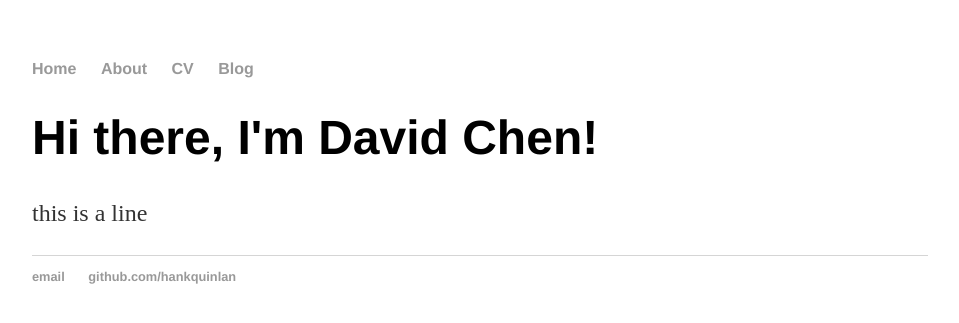
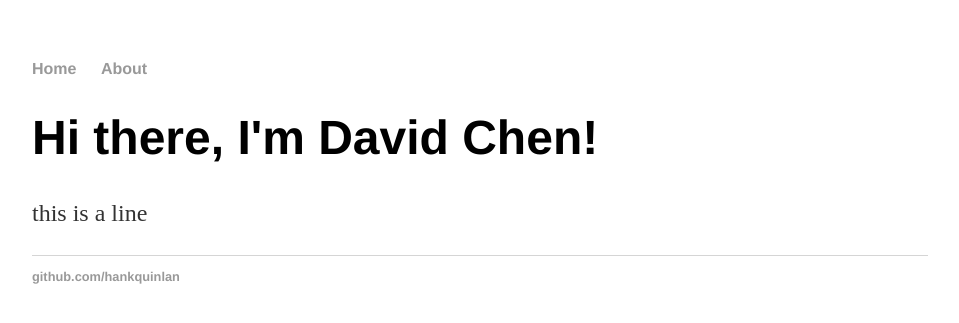
Before and after one commit to davidchenlee/davidchenlee.github.io, a Jekyll site: the page built from index.html, in a window 1280 px wide. Shown: the top 323 px of the page, without its empty margins (160-1119 px from the left). Built offline with Jekyll 4.4.1, drawn with Linux system fonts in a browser that asks for light colours.

Commit message:
Update default.html

```diff
--- a/_layouts/default.html
+++ b/_layouts/default.html
@@ -10,8 +10,6 @@
 	    		<ul>
 	        		<li><a href="/">Home</a></li>
 		        	<li><a href="/about">About</a></li>
-	        		<li><a href="/cv">CV</a></li>
-	        		<li><a href="/blog">Blog</a></li>
 	    		</ul>
 			</nav>
 			<div class="container">
@@ -21,7 +19,6 @@
 			</div><!-- /.container -->
 			<footer>
 	    		<ul>
-	        		<li><a href="mailto:hankquinlanhub@gmail.com">email</a></li>
 	        		<li><a href="https://github.com/hankquinlan">github.com/hankquinlan</a></li>
 				</ul>
 			</footer>
```
